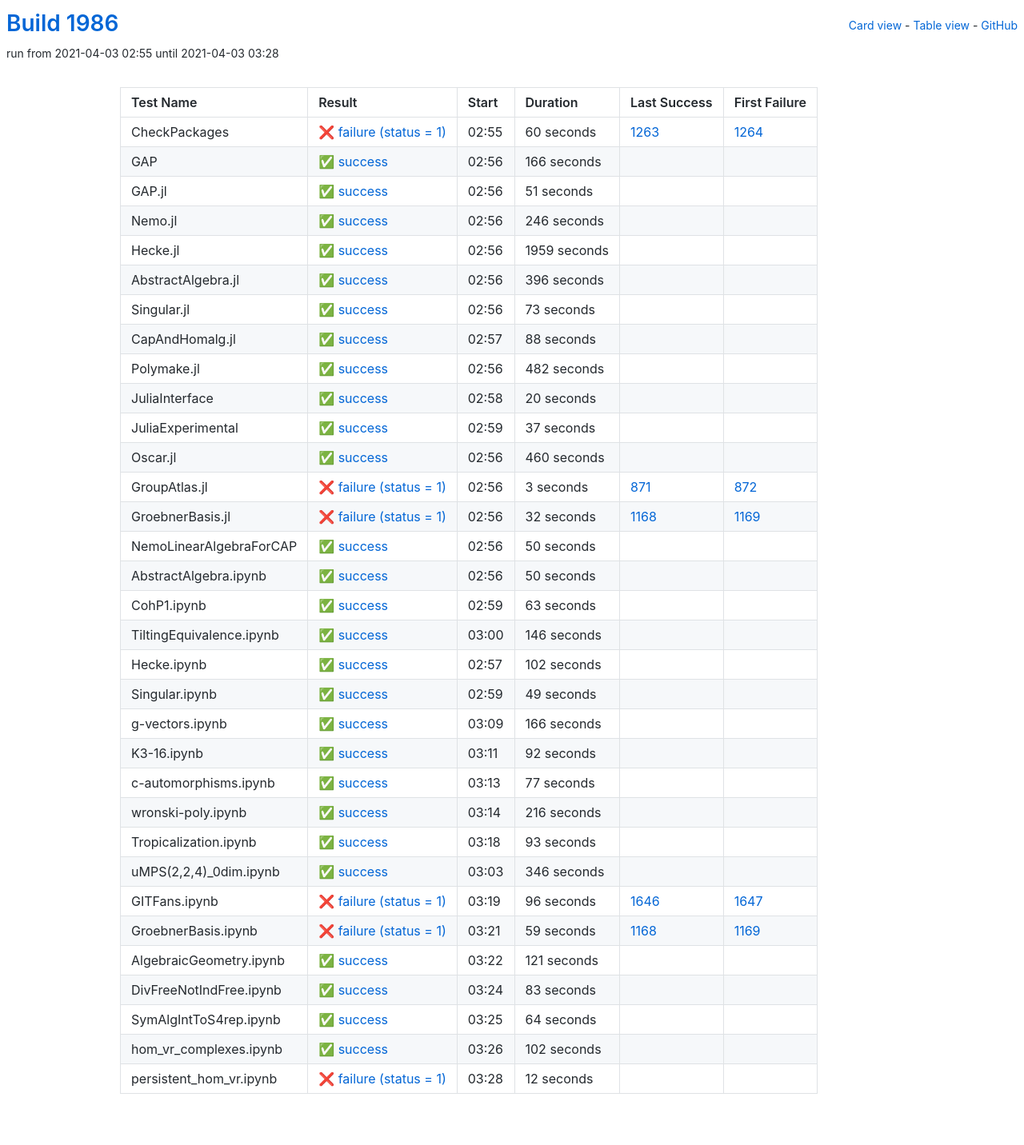
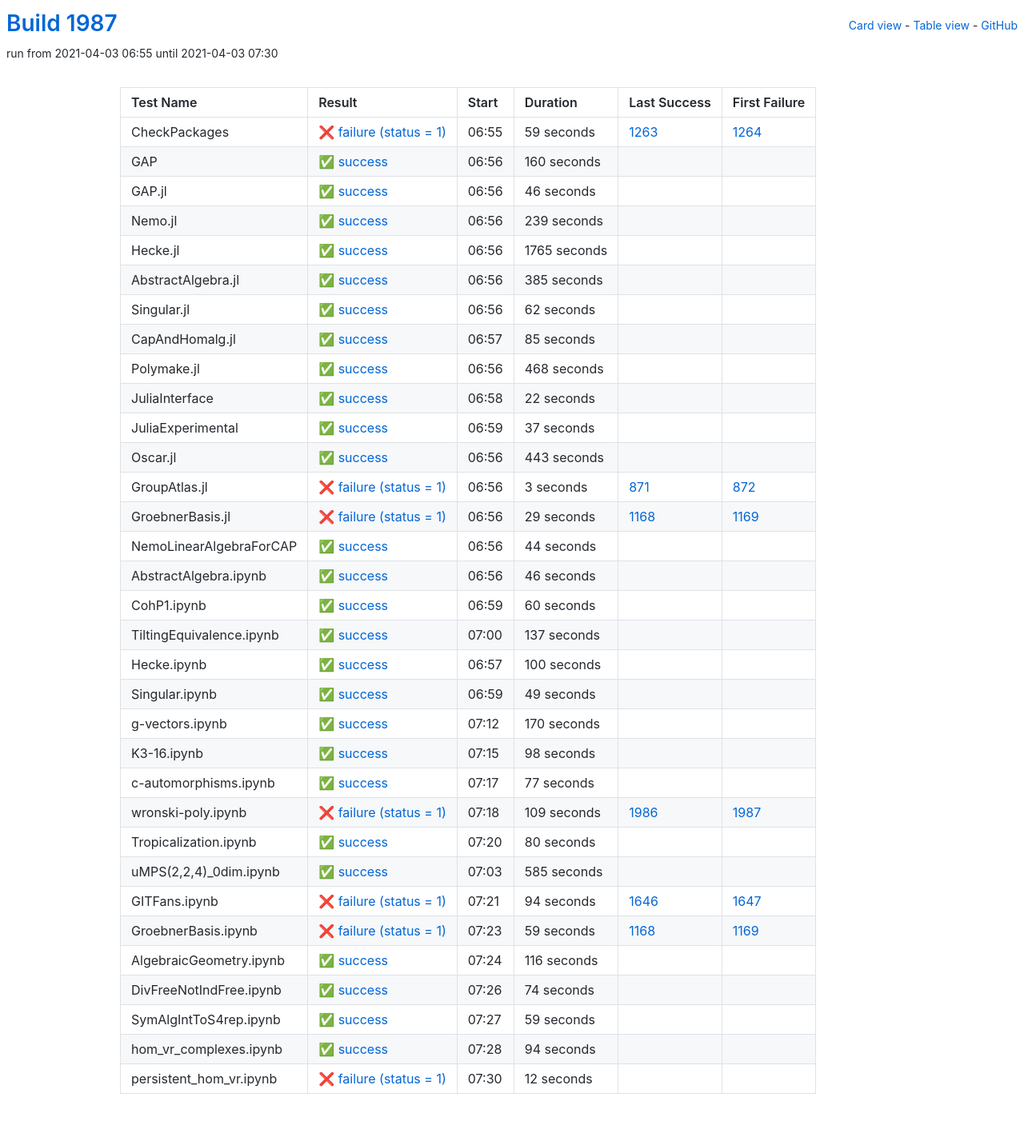
Before and after one commit to oscar-system/oscar-ci-status-stable, a Jekyll site: the page built from table.html, in a window 1280 px wide. Shown: the whole page at 80% size. Built offline with Jekyll 4.4.1, drawn with Linux system fonts in a browser that asks for light colours.

Commit message:
Build #1987

```diff
--- a/_data/ci.yml
+++ b/_data/ci.yml
@@ -1,6 +1,6 @@
 ---
-build: 1986
-build_url: https://oscarci.mathematik.uni-kl.de/job/oscar-stable/1986/
+build: 1987
+build_url: https://oscarci.mathematik.uni-kl.de/job/oscar-stable/1987/
 job: oscar-stable
 organization: oscar-system
 repo: oscar-ci-status-stable
@@ -8,128 +8,128 @@ repourl: https://github.com/oscar-system/oscar-ci-status-stable
 tests:
 - name: CheckPackages
   id: checkpackages
-  log: https://oscarci.mathematik.uni-kl.de/job/oscar-stable/1986/artifact/logs/build-1986/CheckPackages.log
-  start: 2021-04-03 02:55
+  log: https://oscarci.mathematik.uni-kl.de/job/oscar-stable/1987/artifact/logs/build-1987/CheckPackages.log
+  start: 2021-04-03 06:55
   success: false
   exitcode: 1
   status: failure
-  duration: 60
+  duration: 59
   last_success: 1263
   last_success_url: https://oscarci.mathematik.uni-kl.de/job/oscar-stable/1263/
   first_failure: 1264
   first_failure_url: https://oscarci.mathematik.uni-kl.de/job/oscar-stable/1264/
 - name: GAP
   id: gap
-  log: https://oscarci.mathematik.uni-kl.de/job/oscar-stable/1986/artifact/logs/build-1986/GAP.log
-  start: 2021-04-03 02:56
+  log: https://oscarci.mathematik.uni-kl.de/job/oscar-stable/1987/artifact/logs/build-1987/GAP.log
+  start: 2021-04-03 06:56
   success: true
   exitcode: 0
   status: success
-  duration: 166
+  duration: 160
   last_success: false
   last_success_url:
   first_failure: false
   first_failure_url:
 - name: GAP.jl
   id: gap-jl
-  log: https://oscarci.mathematik.uni-kl.de/job/oscar-stable/1986/artifact/logs/build-1986/GAP.jl.log
-  start: 2021-04-03 02:56
+  log: https://oscarci.mathematik.uni-kl.de/job/oscar-stable/1987/artifact/logs/build-1987/GAP.jl.log
+  start: 2021-04-03 06:56
   success: true
   exitcode: 0
   status: success
-  duration: 51
+  duration: 46
   last_success: false
   last_success_url:
   first_failure: false
   first_failure_url:
 - name: Nemo.jl
   id: nemo-jl
-  log: https://oscarci.mathematik.uni-kl.de/job/oscar-stable/1986/artifact/logs/build-1986/Nemo.jl.log
-  start: 2021-04-03 02:56
+  log: https://oscarci.mathematik.uni-kl.de/job/oscar-stable/1987/artifact/logs/build-1987/Nemo.jl.log
+  start: 2021-04-03 06:56
   success: true
   exitcode: 0
   status: success
-  duration: 246
+  duration: 239
   last_success: false
   last_success_url:
   first_failure: false
   first_failure_url:
 - name: Hecke.jl
   id: hecke-jl
-  log: https://oscarci.mathematik.uni-kl.de/job/oscar-stable/1986/artifact/logs/build-1986/Hecke.jl.log
-  start: 2021-04-03 02:56
+  log: https://oscarci.mathematik.uni-kl.de/job/oscar-stable/1987/artifact/logs/build-1987/Hecke.jl.log
+  start: 2021-04-03 06:56
   success: true
   exitcode: 0
   status: success
-  duration: 1959
+  duration: 1765
   last_success: false
   last_success_url:
   first_failure: false
   first_failure_url:
 - name: AbstractAlgebra.jl
   id: abstractalgebra-jl
-  log: https://oscarci.mathematik.uni-kl.de/job/oscar-stable/1986/artifact/logs/build-1986/AbstractAlgebra.jl.log
-  start: 2021-04-03 02:56
+  log: https://oscarci.mathematik.uni-kl.de/job/oscar-stable/1987/artifact/logs/build-1987/AbstractAlgebra.jl.log
+  start: 2021-04-03 06:56
   success: true
   exitcode: 0
   status: success
-  duration: 396
+  duration: 385
   last_success: false
   last_success_url:
   first_failure: false
   first_failure_url:
 - name: Singular.jl
   id: singular-jl
-  log: https://oscarci.mathematik.uni-kl.de/job/oscar-stable/1986/artifact/logs/build-1986/Singular.jl.log
-  start: 2021-04-03 02:56
+  log: https://oscarci.mathematik.uni-kl.de/job/oscar-stable/1987/artifact/logs/build-1987/Singular.jl.log
+  start: 2021-04-03 06:56
   success: true
   exitcode: 0
   status: success
-  duration: 73
+  duration: 62
   last_success: false
   last_success_url:
   first_failure: false
   first_failure_url:
 - name: CapAndHomalg.jl
   id: capandhomalg-jl
-  log: https://oscarci.mathematik.uni-kl.de/job/oscar-stable/1986/artifact/logs/build-1986/CapAndHomalg.jl.log
-  start: 2021-04-03 02:57
+  log: https://oscarci.mathematik.uni-kl.de/job/oscar-stable/1987/artifact/logs/build-1987/CapAndHomalg.jl.log
+  start: 2021-04-03 06:57
   success: true
   exitcode: 0
   status: success
-  duration: 88
+  duration: 85
   last_success: false
   last_success_url:
   first_failure: false
   first_failure_url:
 - name: Polymake.jl
   id: polymake-jl
-  log: https://oscarci.mathematik.uni-kl.de/job/oscar-stable/1986/artifact/logs/build-1986/Polymake.jl.log
-  start: 2021-04-03 02:56
+  log: https://oscarci.mathematik.uni-kl.de/job/oscar-stable/1987/artifact/logs/build-1987/Polymake.jl.log
+  start: 2021-04-03 06:56
   success: true
   exitcode: 0
   status: success
-  duration: 482
+  duration: 468
   last_success: false
   last_success_url:
   first_failure: false
   first_failure_url:
 - name: JuliaInterface
   id: juliainterface
-  log: https://oscarci.mathematik.uni-kl.de/job/oscar-stable/1986/artifact/logs/build-1986/JuliaInterface.log
-  start: 2021-04-03 02:58
+  log: https://oscarci.mathematik.uni-kl.de/job/oscar-stable/1987/artifact/logs/build-1987/JuliaInterface.log
+  start: 2021-04-03 06:58
   success: true
   exitcode: 0
   status: success
-  duration: 20
+  duration: 22
   last_success: false
   last_success_url:
   first_failure: false
   first_failure_url:
 - name: JuliaExperimental
   id: juliaexperimental
-  log: https://oscarci.mathematik.uni-kl.de/job/oscar-stable/1986/artifact/logs/build-1986/JuliaExperimental.log
-  start: 2021-04-03 02:59
+  log: https://oscarci.mathematik.uni-kl.de/job/oscar-stable/1987/artifact/logs/build-1987/JuliaExperimental.log
+  start: 2021-04-03 06:59
   success: true
   exitcode: 0
   status: success
@@ -140,20 +140,20 @@ tests:
   first_failure_url:
 - name: Oscar.jl
   id: oscar-jl
-  log: https://oscarci.mathematik.uni-kl.de/job/oscar-stable/1986/artifact/logs/build-1986/Oscar.jl.log
-  start: 2021-04-03 02:56
+  log: https://oscarci.mathematik.uni-kl.de/job/oscar-stable/1987/artifact/logs/build-1987/Oscar.jl.log
+  start: 2021-04-03 06:56
   success: true
   exitcode: 0
   status: success
-  duration: 460
+  duration: 443
   last_success: false
   last_success_url:
   first_failure: false
   first_failure_url:
 - name: GroupAtlas.jl
   id: groupatlas-jl
-  log: https://oscarci.mathematik.uni-kl.de/job/oscar-stable/1986/artifact/logs/build-1986/GroupAtlas.jl.log
-  start: 2021-04-03 02:56
+  log: https://oscarci.mathematik.uni-kl.de/job/oscar-stable/1987/artifact/logs/build-1987/GroupAtlas.jl.log
+  start: 2021-04-03 06:56
   success: false
   exitcode: 1
   status: failure
@@ -164,80 +164,80 @@ tests:
   first_failure_url: https://oscarci.mathematik.uni-kl.de/job/oscar-stable/872/
 - name: GroebnerBasis.jl
   id: groebnerbasis-jl
-  log: https://oscarci.mathematik.uni-kl.de/job/oscar-stable/1986/artifact/logs/build-1986/GroebnerBasis.jl.log
-  start: 2021-04-03 02:56
+  log: https://oscarci.mathematik.uni-kl.de/job/oscar-stable/1987/artifact/logs/build-1987/GroebnerBasis.jl.log
+  start: 2021-04-03 06:56
   success: false
   exitcode: 1
   status: failure
-  duration: 32
+  duration: 29
   last_success: 1168
   last_success_url: https://oscarci.mathematik.uni-kl.de/job/oscar-stable/1168/
   first_failure: 1169
   first_failure_url: https://oscarci.mathematik.uni-kl.de/job/oscar-stable/1169/
 - name: NemoLinearAlgebraForCAP
   id: nemolinearalgebraforcap
-  log: https://oscarci.mathematik.uni-kl.de/job/oscar-stable/1986/artifact/logs/build-1986/NemoLinearAlgebraForCAP.log
-  start: 2021-04-03 02:56
+  log: https://oscarci.mathematik.uni-kl.de/job/oscar-stable/1987/artifact/logs/build-1987/NemoLinearAlgebraForCAP.log
+  start: 2021-04-03 06:56
   success: true
   exitcode: 0
   status: success
-  duration: 50
+  duration: 44
   last_success: false
   last_success_url:
   first_failure: false
   first_failure_url:
 - name: AbstractAlgebra.ipynb
   id: abstractalgebra-ipynb
-  log: https://oscarci.mathematik.uni-kl.de/job/oscar-stable/1986/artifact/logs/build-1986/AbstractAlgebra.ipynb.log
-  start: 2021-04-03 02:56
+  log: https://oscarci.mathematik.uni-kl.de/job/oscar-stable/1987/artifact/logs/build-1987/AbstractAlgebra.ipynb.log
+  start: 2021-04-03 06:56
   success: true
   exitcode: 0
   status: success
-  duration: 50
+  duration: 46
   last_success: false
   last_success_url:
   first_failure: false
   first_failure_url:
 - name: CohP1.ipynb
   id: cohp1-ipynb
-  log: https://oscarci.mathematik.uni-kl.de/job/oscar-stable/1986/artifact/logs/build-1986/CohP1.ipynb.log
-  start: 2021-04-03 02:59
+  log: https://oscarci.mathematik.uni-kl.de/job/oscar-stable/1987/artifact/logs/build-1987/CohP1.ipynb.log
+  start: 2021-04-03 06:59
   success: true
   exitcode: 0
   status: success
-  duration: 63
+  duration: 60
   last_success: false
   last_success_url:
   first_failure: false
   first_failure_url:
 - name: TiltingEquivalence.ipynb
   id: tiltingequivalence-ipynb
-  log: https://oscarci.mathematik.uni-kl.de/job/oscar-stable/1986/artifact/logs/build-1986/TiltingEquivalence.ipynb.log
-  start: 2021-04-03 03:00
+  log: https://oscarci.mathematik.uni-kl.de/job/oscar-stable/1987/artifact/logs/build-1987/TiltingEquivalence.ipynb.log
+  start: 2021-04-03 07:00
   success: true
   exitcode: 0
   status: success
-  duration: 146
+  duration: 137
   last_success: false
   last_success_url:
   first_failure: false
   first_failure_url:
 - name: Hecke.ipynb
   id: hecke-ipynb
-  log: https://oscarci.mathematik.uni-kl.de/job/oscar-stable/1986/artifact/logs/build-1986/Hecke.ipynb.log
-  start: 2021-04-03 02:57
+  log: https://oscarci.mathematik.uni-kl.de/job/oscar-stable/1987/artifact/logs/build-1987/Hecke.ipynb.log
+  start: 2021-04-03 06:57
   success: true
   exitcode: 0
   status: success
-  duration: 102
+  duration: 100
   last_success: false
   last_success_url:
   first_failure: false
   first_failure_url:
 - name: Singular.ipynb
   id: singular-ipynb
-  log: https://oscarci.mathematik.uni-kl.de/job/oscar-stable/1986/artifact/logs/build-1986/Singular.ipynb.log
-  start: 2021-04-03 02:59
+  log: https://oscarci.mathematik.uni-kl.de/job/oscar-stable/1987/artifact/logs/build-1987/Singular.ipynb.log
+  start: 2021-04-03 06:59
   success: true
   exitcode: 0
   status: success
@@ -248,32 +248,32 @@ tests:
   first_failure_url:
 - name: g-vectors.ipynb
   id: g-vectors-ipynb
-  log: https://oscarci.mathematik.uni-kl.de/job/oscar-stable/1986/artifact/logs/build-1986/g-vectors.ipynb.log
-  start: 2021-04-03 03:09
+  log: https://oscarci.mathematik.uni-kl.de/job/oscar-stable/1987/artifact/logs/build-1987/g-vectors.ipynb.log
+  start: 2021-04-03 07:12
   success: true
   exitcode: 0
   status: success
-  duration: 166
+  duration: 170
   last_success: false
   last_success_url:
   first_failure: false
   first_failure_url:
 - name: K3-16.ipynb
   id: k3-16-ipynb
-  log: https://oscarci.mathematik.uni-kl.de/job/oscar-stable/1986/artifact/logs/build-1986/K3-16.ipynb.log
-  start: 2021-04-03 03:11
+  log: https://oscarci.mathematik.uni-kl.de/job/oscar-stable/1987/artifact/logs/build-1987/K3-16.ipynb.log
+  start: 2021-04-03 07:15
   success: true
   exitcode: 0
   status: success
-  duration: 92
+  duration: 98
   last_success: false
   last_success_url:
   first_failure: false
   first_failure_url:
 - name: c-automorphisms.ipynb
   id: c-automorphisms-ipynb
-  log: https://oscarci.mathematik.uni-kl.de/job/oscar-stable/1986/artifact/logs/build-1986/c-automorphisms.ipynb.log
-  start: 2021-04-03 03:13
+  log: https://oscarci.mathematik.uni-kl.de/job/oscar-stable/1987/artifact/logs/build-1987/c-automorphisms.ipynb.log
+  start: 2021-04-03 07:17
   success: true
   exitcode: 0
   status: success
@@ -284,56 +284,56 @@ tests:
   first_failure_url:
 - name: wronski-poly.ipynb
   id: wronski-poly-ipynb
-  log: https://oscarci.mathematik.uni-kl.de/job/oscar-stable/1986/artifact/logs/build-1986/wronski-poly.ipynb.log
-  start: 2021-04-03 03:14
+  log: https://oscarci.mathematik.uni-kl.de/job/oscar-stable/1987/artifact/logs/build-1987/wronski-poly.ipynb.log
+  start: 2021-04-03 07:18
+  success: false
+  exitcode: 1
+  status: failure
+  duration: 109
+  last_success: 1986
+  last_success_url: https://oscarci.mathematik.uni-kl.de/job/oscar-stable/1986/
+  first_failure: 1987
+  first_failure_url: https://oscarci.mathematik.uni-kl.de/job/oscar-stable/1987/
+- name: Tropicalization.ipynb
+  id: tropicalization-ipynb
+  log: https://oscarci.mathematik.uni-kl.de/job/oscar-stable/1987/artifact/logs/build-1987/Tropicalization.ipynb.log
+  start: 2021-04-03 07:20
   success: true
   exitcode: 0
   status: success
-  duration: 216
-  last_success: false
-  last_success_url:
-  first_failure: false
-  first_failure_url:
-- name: Tropicalization.ipynb
-  id: tropicalization-ipynb
-  log: https://oscarci.mathematik.uni-kl.de/job/oscar-stable/1986/artifact/logs/build-1986/Tropicalization.ipynb.log
-  start: 2021-04-03 03:18
-  success: true
-  exitcode: 0
-  status: success
-  duration: 93
+  duration: 80
   last_success: false
   last_success_url:
   first_failure: false
   first_failure_url:
 - name: uMPS(2,2,4)_0dim.ipynb
   id: umps-2-2-4-0dim-ipynb
-  log: https://oscarci.mathematik.uni-kl.de/job/oscar-stable/1986/artifact/logs/build-1986/uMPS-2-2-4-_0dim.ipynb.log
-  start: 2021-04-03 03:03
+  log: https://oscarci.mathematik.uni-kl.de/job/oscar-stable/1987/artifact/logs/build-1987/uMPS-2-2-4-_0dim.ipynb.log
+  start: 2021-04-03 07:03
   success: true
   exitcode: 0
   status: success
-  duration: 346
+  duration: 585
   last_success: false
   last_success_url:
   first_failure: false
   first_failure_url:
 - name: GITFans.ipynb
   id: gitfans-ipynb
-  log: https://oscarci.mathematik.uni-kl.de/job/oscar-stable/1986/artifact/logs/build-1986/GITFans.ipynb.log
-  start: 2021-04-03 03:19
+  log: https://oscarci.mathematik.uni-kl.de/job/oscar-stable/1987/artifact/logs/build-1987/GITFans.ipynb.log
+  start: 2021-04-03 07:21
   success: false
   exitcode: 1
   status: failure
-  duration: 96
+  duration: 94
   last_success: 1646
   last_success_url: https://oscarci.mathematik.uni-kl.de/job/oscar-stable/1646/
   first_failure: 1647
   first_failure_url: https://oscarci.mathematik.uni-kl.de/job/oscar-stable/1647/
 - name: GroebnerBasis.ipynb
   id: groebnerbasis-ipynb
-  log: https://oscarci.mathematik.uni-kl.de/job/oscar-stable/1986/artifact/logs/build-1986/GroebnerBasis.ipynb.log
-  start: 2021-04-03 03:21
+  log: https://oscarci.mathematik.uni-kl.de/job/oscar-stable/1987/artifact/logs/build-1987/GroebnerBasis.ipynb.log
+  start: 2021-04-03 07:23
   success: false
   exitcode: 1
   status: failure
@@ -344,56 +344,56 @@ tests:
   first_failure_url: https://oscarci.mathematik.uni-kl.de/job/oscar-stable/1169/
 - name: AlgebraicGeometry.ipynb
   id: algebraicgeometry-ipynb
-  log: https://oscarci.mathematik.uni-kl.de/job/oscar-stable/1986/artifact/logs/build-1986/AlgebraicGeometry.ipynb.log
-  start: 2021-04-03 03:22
+  log: https://oscarci.mathematik.uni-kl.de/job/oscar-stable/1987/artifact/logs/build-1987/AlgebraicGeometry.ipynb.log
+  start: 2021-04-03 07:24
   success: true
   exitcode: 0
   status: success
-  duration: 121
+  duration: 116
   last_success: false
   last_success_url:
   first_failure: false
   first_failure_url:
 - name: DivFreeNotIndFree.ipynb
   id: divfreenotindfree-ipynb
-  log: https://oscarci.mathematik.uni-kl.de/job/oscar-stable/1986/artifact/logs/build-1986/DivFreeNotIndFree.ipynb.log
-  start: 2021-04-03 03:24
+  log: https://oscarci.mathematik.uni-kl.de/job/oscar-stable/1987/artifact/logs/build-1987/DivFreeNotIndFree.ipynb.log
+  start: 2021-04-03 07:26
   success: true
   exitcode: 0
   status: success
-  duration: 83
+  duration: 74
   last_success: false
   last_success_url:
   first_failure: false
   first_failure_url:
 - name: SymAlgIntToS4rep.ipynb
   id: symalginttos4rep-ipynb
-  log: https://oscarci.mathematik.uni-kl.de/job/oscar-stable/1986/artifact/logs/build-1986/SymAlgIntToS4rep.ipynb.log
-  start: 2021-04-03 03:25
+  log: https://oscarci.mathematik.uni-kl.de/job/oscar-stable/1987/artifact/logs/build-1987/SymAlgIntToS4rep.ipynb.log
+  start: 2021-04-03 07:27
   success: true
   exitcode: 0
   status: success
-  duration: 64
+  duration: 59
   last_success: false
   last_success_url:
   first_failure: false
   first_failure_url:
 - name: hom_vr_complexes.ipynb
   id: hom-vr-complexes-ipynb
-  log: https://oscarci.mathematik.uni-kl.de/job/oscar-stable/1986/artifact/logs/build-1986/hom_vr_complexes.ipynb.log
-  start: 2021-04-03 03:26
+  log: https://oscarci.mathematik.uni-kl.de/job/oscar-stable/1987/artifact/logs/build-1987/hom_vr_complexes.ipynb.log
+  start: 2021-04-03 07:28
   success: true
   exitcode: 0
   status: success
-  duration: 102
+  duration: 94
   last_success: false
   last_success_url:
   first_failure: false
   first_failure_url:
 - name: persistent_hom_vr.ipynb
   id: persistent-hom-vr-ipynb
-  log: https://oscarci.mathematik.uni-kl.de/job/oscar-stable/1986/artifact/logs/build-1986/persistent_hom_vr.ipynb.log
-  start: 2021-04-03 03:28
+  log: https://oscarci.mathematik.uni-kl.de/job/oscar-stable/1987/artifact/logs/build-1987/persistent_hom_vr.ipynb.log
+  start: 2021-04-03 07:30
   success: false
   exitcode: 1
   status: failure
```
Also changed, not shown: README.md.
